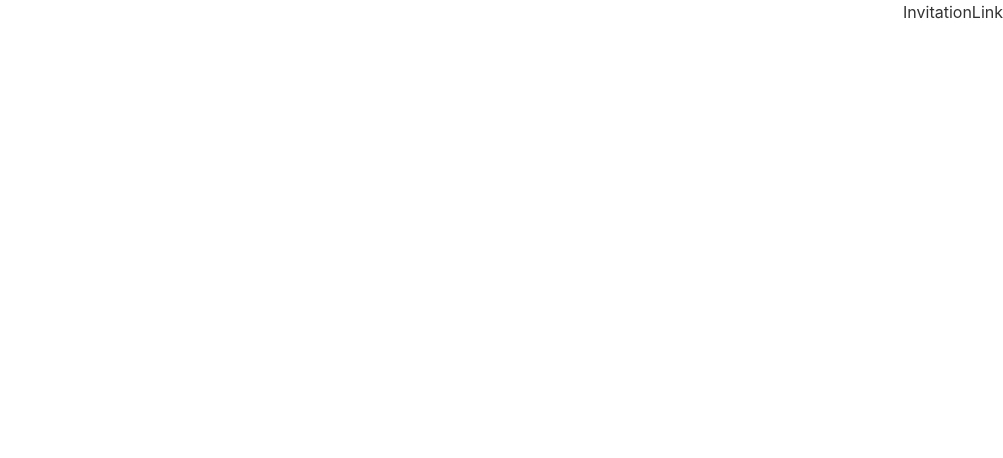
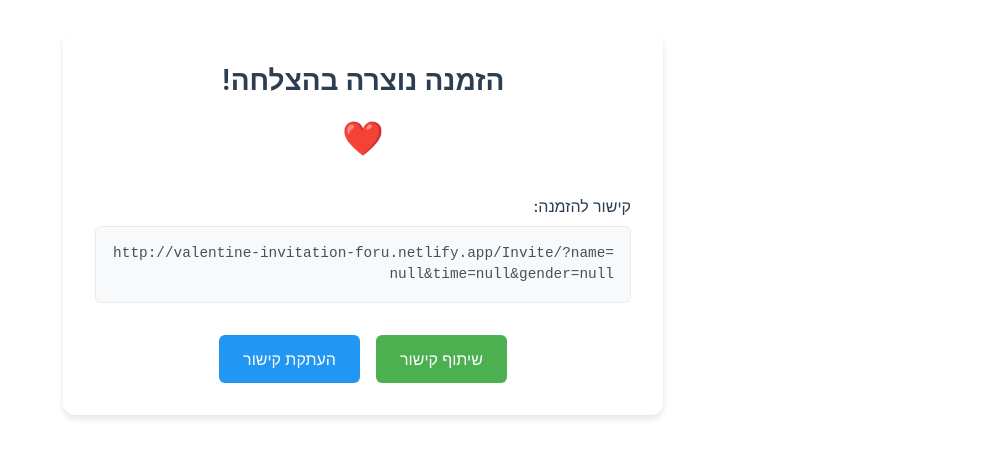
Before and after one commit to Avib315/valentine, a React (Vite) app: page /InvitationLink in a window 1280 px wide. Shown: the top 458 px of the page, without its empty margins (277-1280 px from the left). Built offline with nearby package versions, Linux system fonts and the light colour scheme.

Commit message:
refactor routing and enhance invitation link functionality

```diff
--- a/src/App.jsx
+++ b/src/App.jsx
@@ -10,9 +10,9 @@ function App() {
     <BrowserRouter>
       <Routes>
         <Route path="/" element={<CreateInvite />} />
-        <Route path="/InvitationLink" element={<InvitationLink />} />
+        <Route path="/InvitationLink/*" element={<InvitationLink />} />
+        <Route path="/invite/*" element={<Invite />} />
         <Route path="/saidYes" element={<SaidYes />} />
-        <Route path="/invite" element={<Invite />} />
       </Routes>
     </BrowserRouter>
   )
--- /dev/null
+++ b/src/CommonFunction/getDetailsFromUrlParams.jsx
@@ -0,0 +1,32 @@
+
+export const getDetailsFromUrlParams = () => {
+    const searchParams = new URLSearchParams(window.location.search);
+    const name = searchParams.get('name');
+    const time = searchParams.get('time');
+    const gender = searchParams.get('gender');
+
+    const isValidName = name && name.trim().length > 0;
+    const isValidTime = time && /^([0-1]?[0-9]|2[0-3]):[0-5][0-9]$/.test(time);
+    const isValidGender = gender && ['male', 'female'].includes(gender.toLowerCase());
+
+    return {
+        name: isValidName ? decodeURIComponent(name) : null,
+        time: isValidTime ? time : null,
+        gender: isValidGender ? gender.toLowerCase() : null,
+        isValid: isValidName && isValidTime && isValidGender
+    };
+};
+
+
+export const createInviteUrl = (details) => {
+    const { name, time, gender } = details;
+    const params = new URLSearchParams();
+
+    if (name) params.set('name', encodeURIComponent(name));
+    if (time) params.set('time', time);
+    if (gender) params.set('gender', gender.toLowerCase());
+
+
+    const baseUrl = window.location.href.split('?')[0];
+    return `${baseUrl}?${params.toString()}`;
+};
--- a/src/Page/CreateInvite/CreateInvite.jsx
+++ b/src/Page/CreateInvite/CreateInvite.jsx
@@ -1,16 +1,19 @@
 import React, { useState } from 'react'
 import "./style.scss"
+import { useNavigate } from 'react-router-dom'
 
 export default function CreateInvite() {
     const [name, setName] = useState('')
     const [time, setTime] = useState('')
     const [gender, setGender] = useState('female')
-    const baseUrl = `https://valentine-invitation-foru.netlify.app/invite/?name=${name}&time=${time}&gender=${gender}`
+    const navigate = useNavigate()
     const handleCreateInvite = () => {
+        const goTo = `InvitationLink/?name=${name}&time=${time}&gender=${gender}`
         if (!name || !time) {
             alert('נא מלא את שדה השם והשעה')
             return
         }
+        navigate(goTo)
     }
 
     return (
--- a/src/Page/InvitationLink/InvitationLink.jsx
+++ b/src/Page/InvitationLink/InvitationLink.jsx
@@ -1,7 +1,64 @@
-import React from 'react'
+import React, { useState } from 'react'
+import './style.scss'
+import { getDetailsFromUrlParams } from '../../CommonFunction/getDetailsFromUrlParams'
 
 export default function InvitationLink() {
+  const [copySuccess, setCopySuccess] = useState('');
+  const { gender, name, time } = getDetailsFromUrlParams()
+  const inviteUrl = `http://valentine-invitation-foru.netlify.app/Invite/?name=${encodeURIComponent(name)}&time=${encodeURIComponent(time)}&gender=${encodeURIComponent(gender)}`
+
+  const handleCopyLink = async () => {
+    try {
+      await navigator.clipboard.writeText(inviteUrl);
+      setCopySuccess('הקישור הועתק!');
+      setTimeout(() => setCopySuccess(''), 2000);
+    } catch (err) {
+      setCopySuccess('העתקה נכשלה, נסה שוב');
+    }
+  };
+
+  const handleShare = async () => {
+    if (navigator.share) {
+      try {
+        await navigator.share({
+          title: 'הזמנה מיוחדת בשבילך',
+          text: 'קיבלת הזמנה מיוחדת!',
+          url: inviteUrl
+        });
+      } catch (error) {
+        console.log('Error sharing:', error);
+      }
+    } else {
+      handleCopyLink();
+    }
+  };
+
   return (
-    <div>InvitationLink</div>
+    <div className="invitation-link">
+      <div className="success-message">
+        <h2>הזמנה נוצרה בהצלחה!</h2>
+        <div className="heart-icon">❤️</div>
+      </div>
+
+      <div className="link-container">
+        <p>קישור להזמנה:</p>
+        <div className="url-display">{inviteUrl}</div>
+      </div>
+
+      <div className="buttons-container">
+        <button onClick={handleShare} className="share-button">
+          שיתוף קישור
+        </button>
+        <button onClick={handleCopyLink} className="copy-button">
+          העתקת קישור
+        </button>
+      </div>
+
+      {copySuccess && (
+        <div className="copy-notification">
+          {copySuccess}
+        </div>
+      )}
+    </div>
   )
 }
--- a/src/Page/InvitationLink/style.scss
+++ b/src/Page/InvitationLink/style.scss
@@ -0,0 +1,117 @@
+.invitation-link {
+    direction: rtl;
+    max-width: 600px;
+    margin: 2rem auto;
+    padding: 2rem;
+    background-color: white;
+    border-radius: 12px;
+    box-shadow: 0 4px 6px rgba(0, 0, 0, 0.1);
+
+    .success-message {
+      text-align: center;
+      margin-bottom: 2rem;
+
+      h2 {
+        color: #2c3e50;
+        margin-bottom: 1rem;
+      }
+
+      .heart-icon {
+        font-size: 2rem;
+        animation: pulse 1.5s infinite;
+      }
+    }
+
+    .link-container {
+      margin-bottom: 2rem;
+
+      p {
+        font-weight: 500;
+        margin-bottom: 0.5rem;
+        color: #2c3e50;
+      }
+
+      .url-display {
+        padding: 1rem;
+        background-color: #f8f9fa;
+        border: 1px solid #e9ecef;
+        border-radius: 6px;
+        word-break: break-all;
+        font-family: monospace;
+        font-size: 0.9rem;
+        color: #495057;
+      }
+    }
+
+    .buttons-container {
+      display: flex;
+      gap: 1rem;
+      justify-content: center;
+
+      button {
+        padding: 0.75rem 1.5rem;
+        border: none;
+        border-radius: 6px;
+        font-weight: 500;
+        cursor: pointer;
+        transition: all 0.2s ease;
+
+        &.share-button {
+          background-color: #4CAF50;
+          color: white;
+
+          &:hover {
+            background-color: #45a049;
+          }
+        }
+
+        &.copy-button {
+          background-color: #2196F3;
+          color: white;
+
+          &:hover {
+            background-color: #1e88e5;
+          }
+        }
+
+        &:active {
+          transform: translateY(1px);
+        }
+      }
+    }
+
+    .copy-notification {
+      position: fixed;
+      bottom: 2rem;
+      left: 50%;
+      transform: translateX(-50%);
+      background-color: #333;
+      color: white;
+      padding: 0.75rem 1.5rem;
+      border-radius: 6px;
+      animation: fadeIn 0.3s ease;
+    }
+  }
+
+  @keyframes pulse {
+    0% {
+      transform: scale(1);
+    }
+    50% {
+      transform: scale(1.1);
+    }
+    100% {
+      transform: scale(1);
+    }
+  }
+
+  @keyframes fadeIn {
+    from {
+      opacity: 0;
+      transform: translate(-50%, 1rem);
+    }
+    to {
+      opacity: 1;
+      transform: translate(-50%, 0);
+    }
+  }
```
